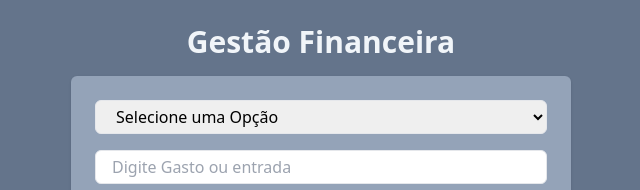
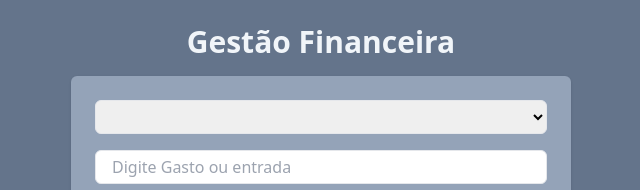
Before and after one commit to guilherme-fsp/Tasks_Manager, a React (Vite) app: page / in a window 1280 px wide. Shown: the top 190 px of the page, without its empty margins (319-959 px from the left). Built offline with nearby package versions, Linux system fonts and the light colour scheme; no server answers.

Commit message:
added functioning features

```diff
--- a/src/App.jsx
+++ b/src/App.jsx
@@ -42,12 +42,15 @@ function App(){
     const newTasks = tasks.filter(task => task.id !== taskId)
     setTasks(newTasks)
   }
-  function onAddTaskSubmit(title, description){
+  function onAddTaskSubmit(title, description, selectedOption, buyprice, quantity){
     const newTasks = {
         id: v4(),
         title: title,
         description: description,
         isCompleted: false,
+        selectedOption: selectedOption,
+        buyprice: buyprice,
+        quantity: quantity,
     }
     setTasks([...tasks, newTasks]  )
 
--- a/src/components/AddTask.jsx
+++ b/src/components/AddTask.jsx
@@ -9,7 +9,7 @@ function AddTask({ onAddTaskSubmit }){
     const [quantity, setQuantity] = useState("");
     const [buyprice, setBuyPrice] = useState("");
     const[isOpen, setIsOpen] = useState(false);
-    const [selectedOption, setSelectedOption] = useState("Selecione uma Opção");
+    const [selectedOption, setSelectedOption] = useState("");
 
     return(
     <div className="space-y-4 p-6 bg-slate-400 rounded-md shadow flex flex-col">
@@ -22,10 +22,11 @@ function AddTask({ onAddTaskSubmit }){
             onChange={(e)=> setSelectedOption(e.target.value)}
             className="border border-slate-350 outline-slate-400 px-4 py-1 rounded-md w-full text-black font-normal"
             >
-                <option disabled>Selecione uma Opção</option>
-                <option value="Option 1">Gastos</option>
-                <option value="Option 2">Recebimentos</option>
-                <option value="Option 3">Investimentos</option>
+                 {/* PENDING ADD TO THE NEXT PAGE THE UPDATED FEATURES */}
+                <option disabled></option>
+                <option value="Gastos">Gastos</option>
+                <option value="Recebimentos">Recebimentos</option>
+                <option value="Investimentos">Investimentos</option>
 
 
             </select>
@@ -48,22 +49,22 @@ function AddTask({ onAddTaskSubmit }){
         type="text"
         placeholder="Digite a Quantidade Comprada"
         value={quantity}
-        onChange={(event)=> setDescription(event.target.value)}
+        onChange={(event)=> setQuantity(event.target.value)}
 
         />
         <Input
         type="text"
         placeholder="Digite o preço de Compra"
         value={buyprice}
-        onChange={(event)=> setDescription(event.target.value)}
+        onChange={(event)=> setBuyPrice(event.target.value)}
 
         />
         <button
         onClick={()=> {
-            if (!title.trim() || !description.trim()){
+            if (!title.trim() || !description.trim() || !buyprice.trim() || !quantity.trim()){
                 return alert("Preencha corretamente os dados")
             }
-            onAddTaskSubmit(title, description)} }
+            onAddTaskSubmit(selectedOption, title, description, buyprice, quantity)} }
         className="bg-slate-500 text-white border border-slate-350 outline-slate-350 px-4 py-1 rounded-md font-medium">
             Adicionar
         </button>
--- a/src/components/Tasks.jsx
+++ b/src/components/Tasks.jsx
@@ -8,6 +8,9 @@ function Tasks( {tasks, onTaskClick, onDeleteTaskClick}){
         const query = new URLSearchParams();
         query.set("title", task.title)
         query.set("description", task.description)
+        query.set("selectedOption", task.selectedOption)
+        query.set("quantity", task.quantity)
+        query.set("buyprice", task.buyprice)
         navigate(`/task?${query.toString()}`)
 
     }
--- a/src/pages/TaskPage.jsx
+++ b/src/pages/TaskPage.jsx
@@ -7,6 +7,9 @@ function TaskPage(){
     const [searchParams] = useSearchParams();
     const title = searchParams.get("title");
     const description = searchParams.get("description");
+    const selectedOption = searchParams.get("selectedOption");
+    const quantity = searchParams.get("quantity");
+    const buyprice = searchParams.get("buyprice");
     return(
         <div className="w-screen h-screen bg-slate-500 flex p-6">
             <div className="w-[500px] mx-auto space-y-4">
@@ -26,6 +29,11 @@ function TaskPage(){
                 <div className="bg-slate-200 p-4 rounded-md">
                         <h2 className="text-xl font-bold text-slate-600">{title}</h2>
                         <p className="text-slate-600 ">{description}</p>
+                        <p className="text-slate-600 ">{selectedOption}</p>
+                        <p className="text-slate-600 ">{quantity}</p>
+                        <p className="text-slate-600 ">{buyprice}</p>
+
+
                 </div>
             </div>
         </div>
```
